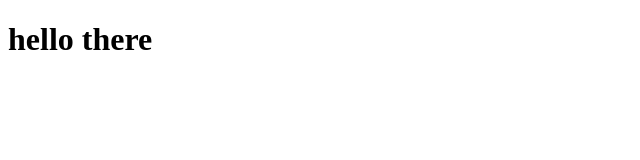
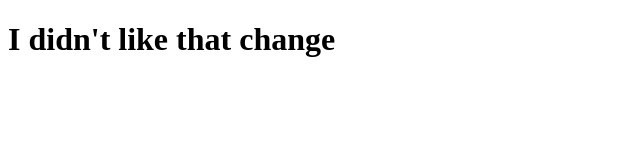
Before and after one commit to Ricardo-2020/exampleRepository, a plain HTML site: page index.html in a window 1280 px wide. Shown: the whole page, without its empty margins (0-640 px from the left). Drawn offline with Linux system fonts and the light colour scheme.

Commit message:
changed h1

```diff
--- a/index.html
+++ b/index.html
@@ -6,7 +6,7 @@
     <title>Document</title>
 </head>
 <body>
-    <h1>hello there</h1>
+    <h1>I didn't like that change</h1>
 
 </body>
 </html>
```
